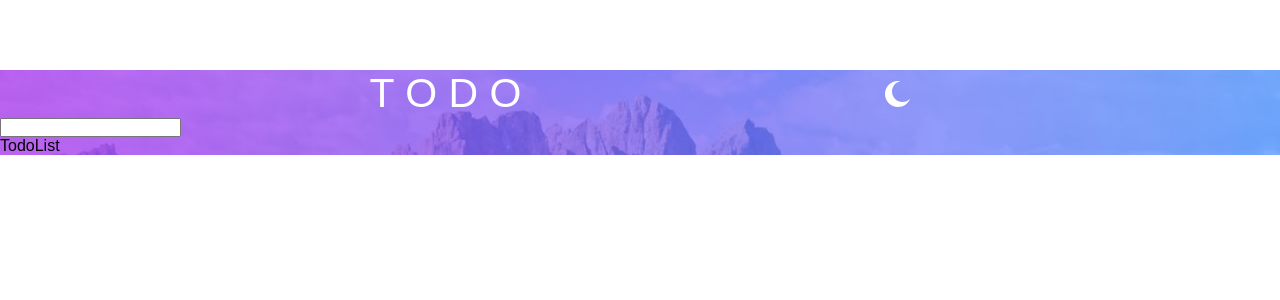
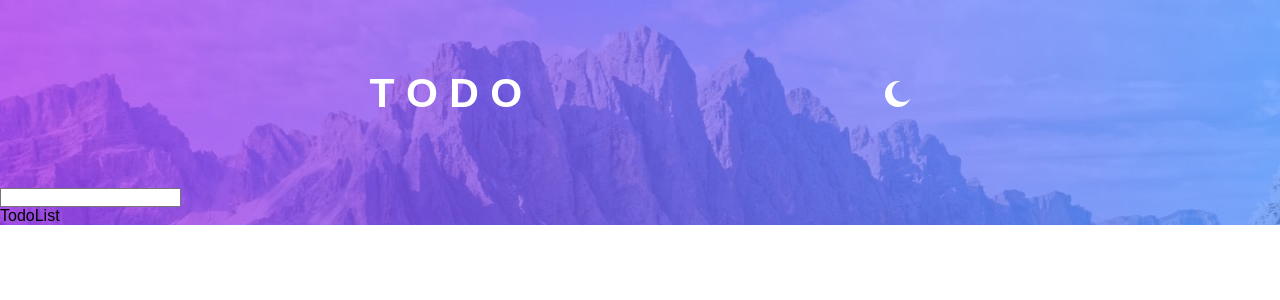
Before and after one commit to cnu-likelion-frontend/hyeon_song_song, a React (Create React App) app: page / in a window 1280 px wide. Shown: the top 300 px of the page. Built offline with nearby package versions, Linux system fonts and the light colour scheme.

Commit message:
todolisttitle

```diff
--- a/src/components/TodoListTitle.css
+++ b/src/components/TodoListTitle.css
@@ -9,13 +9,13 @@
     justify-content: space-between;
     /* 각 아이템 사이의 간격 지정 */
     gap: 20px;
-    margin-top: 70px;
+    padding: 70px;
 }
 
 .TodoListTitle p {
     color: white;
     font-size: 41px;
-    font-weight: 400;
+    font-weight: 700;
 }
 
 .TodoListTitle svg {
```
